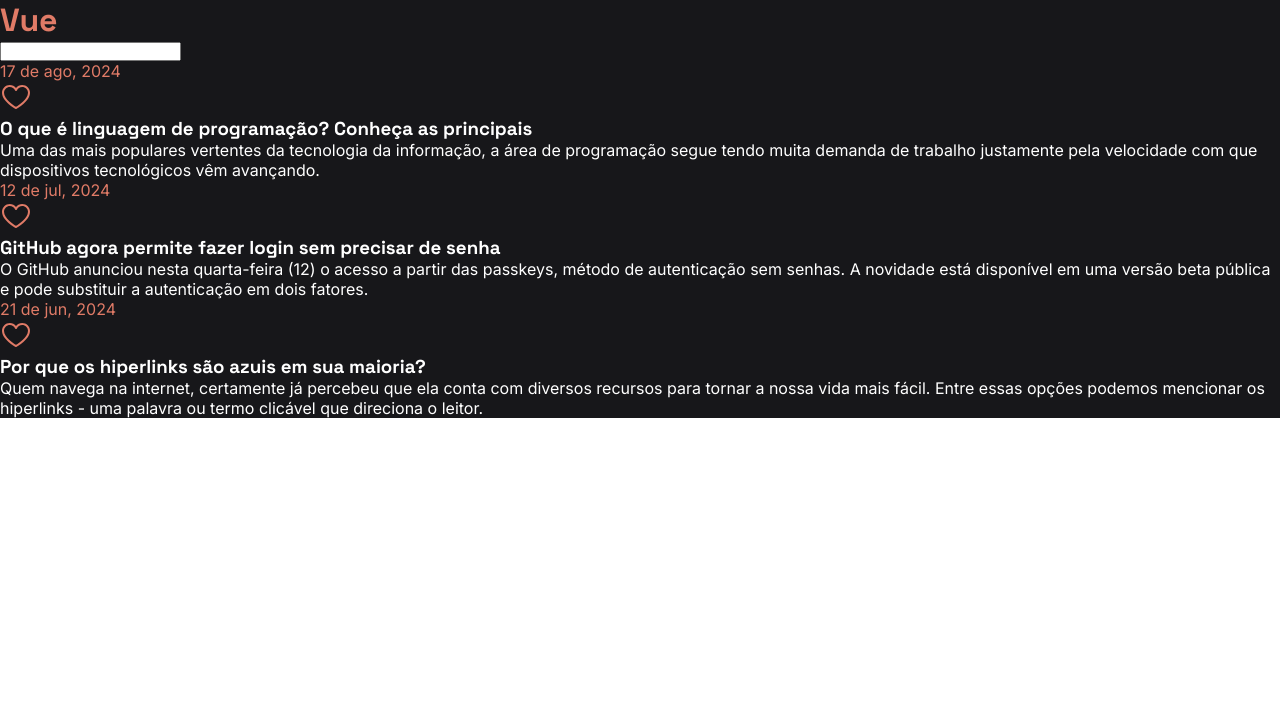
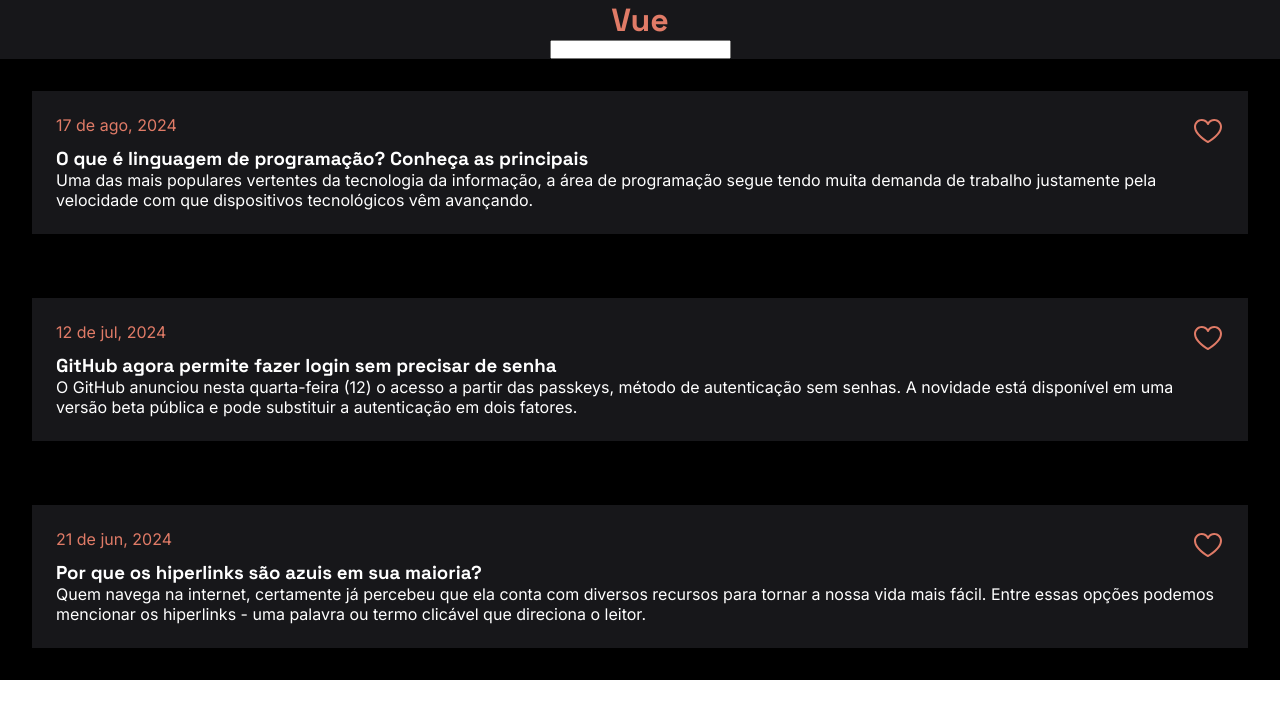
Before and after one commit to FreitasGabs/indroducaoVue, a Vue app: page / in a window 1280 px wide. Shown: the top 718 px of the page. Built offline with nearby package versions, Linux system fonts and the light colour scheme.

Commit message:
:lipstick: Estilizando espaçamentos e display flex

```diff
--- a/src/App.vue
+++ b/src/App.vue
@@ -75,27 +75,45 @@ $cor-texto: white;
 $font-titulos: "Space Grotesk";
 $font-texto: "Inter";
 
+body {
+  background-color: $cor-bg;
+}
+
 header{
   background-color: $cor-bg-destaque;
   color: $cor-texto-destaque;
   font-family: $font-titulos;
+
+  display: flex;
+  flex-direction: column;
+  justify-content: center;
+  align-items: center;
 }
 
 main {
   background-color: $cor-bg;
   font-family: $font-texto;
   color: $cor-texto;
+
+  display: flex;
+  flex-direction: column;
+  justify-content: space-around;
 }
 
 section {
   background-color: $cor-bg-destaque;
+  margin: 2em;
+  padding: 1.5em;
 
     h3{
       font-family: $font-titulos;
     }
 
     div {
-      color: $cor-texto-destaque
+      color: $cor-texto-destaque;
+
+      display: flex;
+      justify-content: space-between;
     }
 }
 </style>
```
